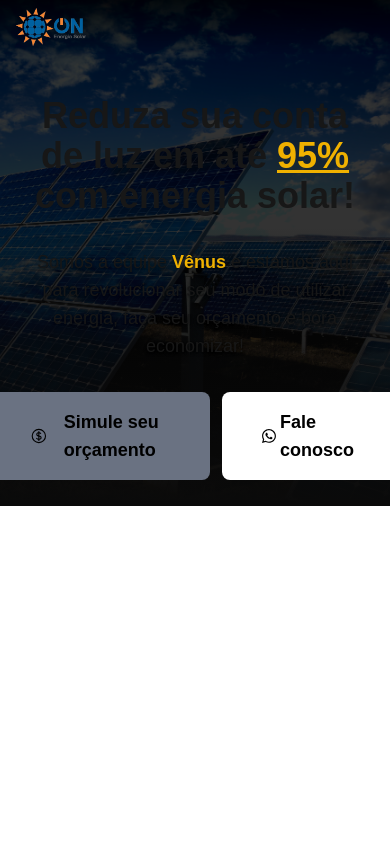
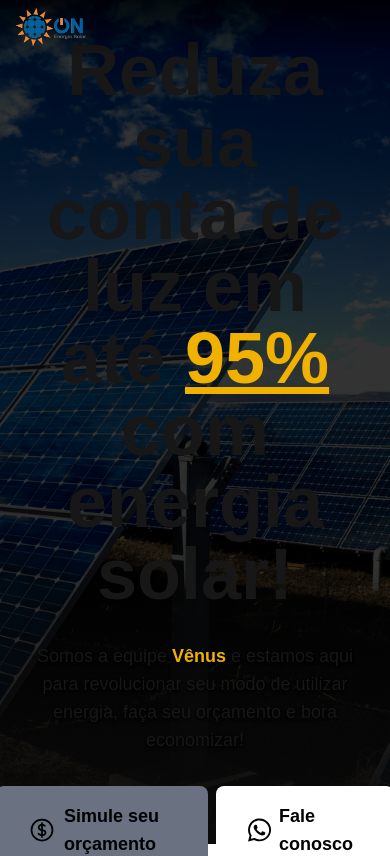
Before and after one commit to viniciusjn/VES-app, a Next.js app in the folder ves-client/: page / in a window 390 px wide. Shown: the top 856 px of the page. Built offline with nearby package versions, Linux system fonts and the light colour scheme.

Commit message:
Banner config

```diff
--- a/ves-client/src/app/components/AboutUs.tsx
+++ b/ves-client/src/app/components/AboutUs.tsx
@@ -3,7 +3,7 @@ import { FaHammer, FaTools, FaPencilRuler } from "react-icons/fa";
 
 export default function AboutUs() {
   return (
-    <section className="relative w-full z-0 lg:h-[60vh] h-[90vh] bg-fixed bg-center bg-cover flex items-center justify-center text-white"
+    <section className="relative w-full z-0 lg:h-[50vh] h-[90vh] bg-fixed bg-center bg-cover flex items-center justify-center text-white"
     style={{
       backgroundImage: "url('https://www.techspot.com/images2/news/bigimage/2022/04/2022-04-14-image-15.jpg')",
     }}>
--- a/ves-client/src/app/components/Banner.tsx
+++ b/ves-client/src/app/components/Banner.tsx
@@ -11,20 +11,17 @@ export function Banner() {
 
     return (
         <div className="mb-10 lg:mb-17">
-            <div className="flex flex-col space-y-4 py-16 md:space-y-4 lg:h-[90vh] lg:justify-center lg:pb-12">
-                <div className="absolute left-0 top-0 -z-10 flex h-[60vh] lg:h-[100vh] w-full flex-col bg-[black] overflow-hidden">
-
+            <div className="flex flex-col items-center justify-center space-y-4 py-16 md:space-y-4 h-[100vh] lg:pb-12">
+                <div className="absolute left-0 top-0 -z-10 flex h-[100vh] w-full flex-col bg-[black] overflow-hidden">
                     <Image
-                        // src="/VES_banner.webp"
                         src="/VES_banner02.jpg"
-                        // src="https://videos.pexels.com/video-files/2887464/2887464-hd_1920_1080_25fps.mp4"
                         alt="banner Vênus"
                         fill={true}
                         className="opacity-20 object-cover"
                     />
                     <div className="absolute bottom-0 w-full h-70 bg-gradient-to-t from-[#0A0A0A] to-transparent"></div>
                 </div>
-                <h1 className="text-4xl font-bold md:text-6xl lg:text-8xl text-center max-w-5xl mx-auto">
+                <h1 className="text-7xl font-bold lg:text-8xl text-center max-w-5xl mx-auto">
                     Reduza sua conta de luz em até <a className="text-yellow-500 font-bold underline">95%</a> com energia solar!
                 </h1>
 
@@ -33,28 +30,24 @@ export function Banner() {
                     de utilizar energia, faça seu orçamento e bora economizar!
                 </p>
 
-                <div className="flex space-x-3 justify-center">
+                <div className="flex space-x-2 lg:space-x-3 justify-center">
                     <Link
                         href="https://youtu.be/4FVBDKL2xFk?si=-k8nYfKh61Wp-qlI"
                         target="_blank"
-                        // className='flex cursor-pointer items-center gap-x-4 rounded-lg bg-gray-500 px-10 py-4 text-lg font-bold text-black transition md:px-12 md:py-5 hover:bg-[#035EFC] hover:text-white'>
-                        className='flex cursor-pointer items-center gap-x-4 rounded-lg bg-gray-500 px-10 py-4 text-lg font-bold text-black transition md:px-12 md:py-5 hover:bg-[#035EFC] hover:text-white'>
-                        <CurrencyDollarIcon className="w-8 h-8 lg:w-10 lg:h-10" />
+                        className='flex cursor-pointer items-center gap-x-2 rounded-lg bg-gray-500 px-8 lg:px-10 py-4 text-lg font-bold text-black transition md:px-12 md:py-5 hover:bg-[#035EFC] hover:text-white'>
+                        <CurrencyDollarIcon className="w-12 h-12 lg:w-10 lg:h-10" />
                         Simule seu orçamento
                     </Link>
                     <Link
                         href={whatsappUrl}
                         target="_blank"
-                        // className='flex cursor-pointer items-center gap-x-4 rounded-lg bg-white px-10 py-4 text-lg font-bold text-black transition md:px-12 md:py-5 hover:bg-[#25d366] hover:text-white'>
-                        className='flex cursor-pointer items-center gap-x-1 lg:gap-x-4 rounded-lg bg-white px-10 py-4 text-lg font-bold text-black transition md:px-12 md:py-5 hover:bg-[#25d366] hover:text-white'>
-                        <FaWhatsapp className="w-5 h-5 lg:w-10 lg:h-10" />
+                        className='flex cursor-pointer items-center gap-x-2 rounded-lg bg-white px-8 lg:px-10 py-4 text-lg font-bold text-black transition md:px-12 md:py-5 hover:bg-[#25d366] hover:text-white'>
+                        <FaWhatsapp className="w-8 h-8 lg:w-10 lg:h-10" />
                         Fale conosco
                     </Link>
                 </div>
+            </div>
+        </div>
 
-            </div>
-
-
-        </div>
     )
 }
```
